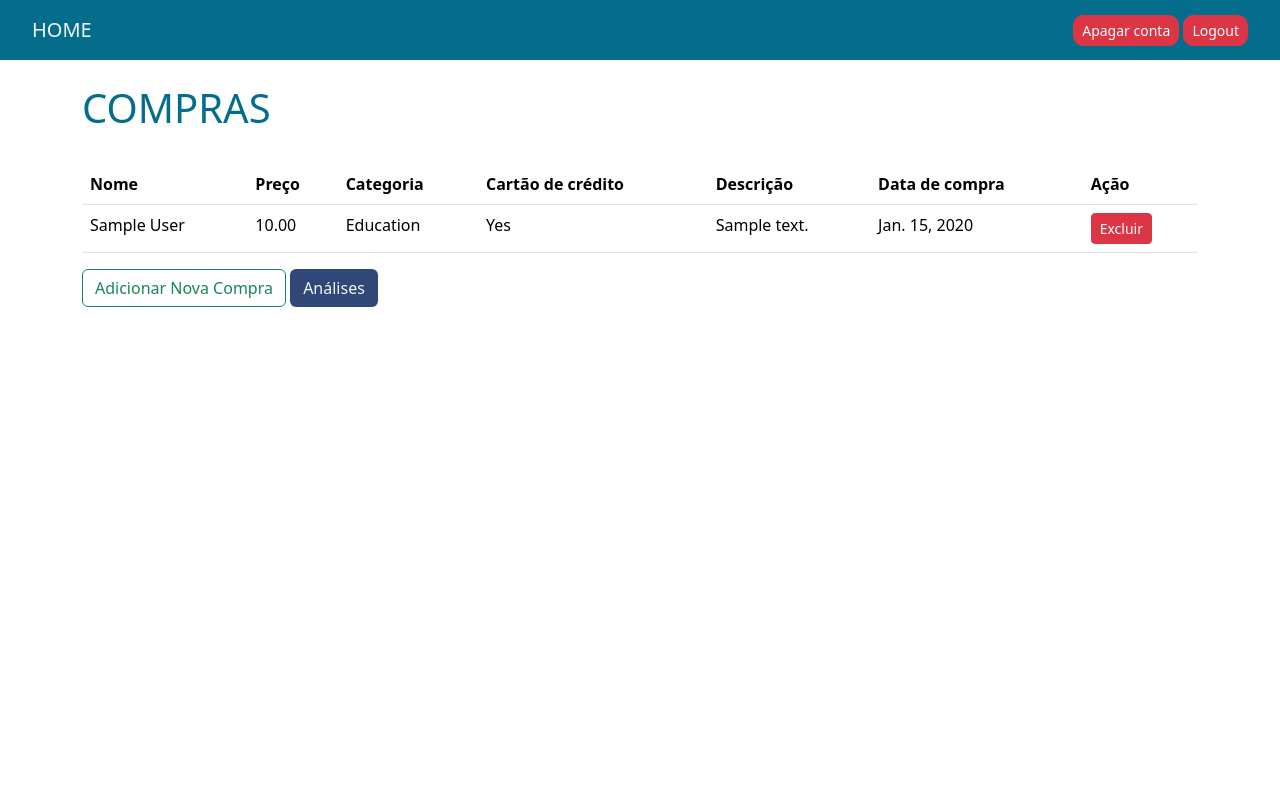
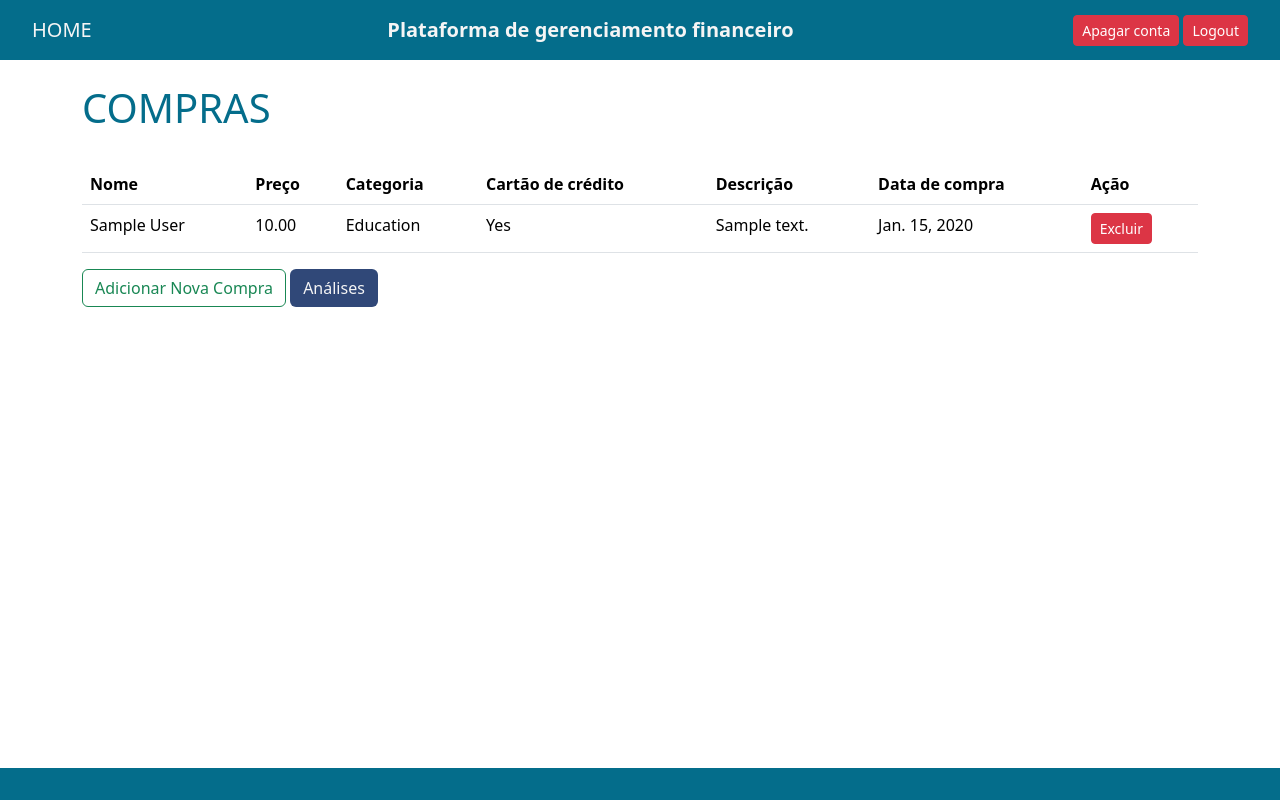
Before and after one commit to Marcoslsl/Financial-Management-Platform, a Django app: page / in a window 1280 px wide. Run offline with Django 4.2, Linux system fonts and the light colour scheme; a user stored in the database is signed in; tables that the repository leaves empty hold one stand-in row (values such as "Sample post"); parts of the project's set-up code (start-up, migrations or seed data) failed here and were passed over.

Commit message:
feat: add footer

```diff
--- a/static/css/style.css
+++ b/static/css/style.css
@@ -1,6 +1,4 @@
-body, html {
-    height: 100%;
-}
+
 
 :root {
   --cor-1: #f5f5f5;
@@ -11,10 +9,19 @@ body, html {
   --cor-6: #c7003f;
 }
 
+.main{
+  padding-bottom: 100px;
+}
+
 .custom-navbar{
   background-color: var(--cor-3);
   margin: 0; /* Remova a margem padrão da lista */
   padding: 10px 20px; /* Adicione espaçamento interno aos elementos */
+}
+
+.middle-text{
+  font-size: 20px;
+  color: var(--cor-1);
 }
 
 .title-navbar{
@@ -61,19 +68,20 @@ body, html {
 }
 
 .login-cadastro {
-        width: 300px; /* Define a largura do container */
-        padding: 20px; /* Espaçamento interno */
-        border-radius: 10px; /* Bordas arredondadas */
-        box-shadow: 0px 0px 10px rgba(0, 0, 0, 0.2); /* Sombra */
-        text-align: center; /* Centraliza o conteúdo verticalmente */
-        border: 2px solid var(--cor-3);
-    }
+    width: 300px;
+    padding: 20px;
+    border-radius: 10px;
+    box-shadow: 0px 0px 10px rgba(0, 0, 0, 0.2);
+    text-align: center;
+    border: 2px solid var(--cor-3);
+    margin: 0 auto; /* Centralizar horizontalmente */
+}
 
-.div-login{
+.div-login {
     display: flex;
     align-items: center;
     justify-content: center;
-    height: 100%;
+    height: 100vh; /* Altura da janela do navegador */
     width: 100%;
 }
 
@@ -129,3 +137,22 @@ label {
     padding: 3px;
 
 }
+
+#page-container {
+  position: relative;
+  min-height: 100vh;
+}
+
+#content-wrap {
+  padding-bottom: 2.5rem;    /* altura do rodapé */
+}
+
+.fixarRodape {
+  background-color: #046d8b;
+  width: 100%;
+  text-align: center;
+  position: absolute;
+  bottom: 0;
+  width: 100%;
+  height: 2rem;
+}
--- a/users/templates/base.html
+++ b/users/templates/base.html
@@ -15,21 +15,36 @@
     <link rel="stylesheet" type="text/css" href="{% static 'css/style.css' %}">
   </head>
   <body>
+    <div id="page-container">
+
+
     <nav class="navbar custom-navbar">
     <div class="container-fluid">
         <a href={% url 'user_view'%} class="navbar-brand title-navbar">HOME</a>
+        <div class="middle-text">
+          <b>Plataforma de gerenciamento financeiro</b>
+        </div>
         <div class="ml-auto">  <!-- class do boostrap paraalinhar os elementos à dirita -->
-            <a href={% url 'delete_account' %} class='btn btn-danger btn-sm btn-logout' data-confirm="Todos os seus dados serão perdidos, tem certeza que deseja prosseguir?">Apagar conta</a>
-            <a href={% url 'logout' %} class='btn btn-danger btn-sm btn-logout' data-confirm="Tem certeza?">Logout</a>
+            <a href={% url 'delete_account' %} class='btn btn-danger btn-sm btn-rounded' data-confirm="Todos os seus dados serão perdidos, tem certeza que deseja prosseguir?">Apagar conta</a>
+            <a href={% url 'logout' %} class='btn btn-danger btn-sm btn-rounded' data-confirm="Tem certeza?">Logout</a>
         </div>
     </div>
     </nav>
-    <main class="container">{%block content%}{%endblock content%}</main>
+
+    <main id="content-wrap" class="container main">{%block content%}{%endblock content%}</main>
+
+    <footer
+    class="text-center text-white fixarRodape">
+            <span class="me-3"></span>
+    </footer>
+
+
     <script
       src="https://cdn.jsdelivr.net/npm/bootstrap@5.3.1/dist/js/bootstrap.bundle.min.js"
       integrity="sha384-HwwvtgBNo3bZJJLYd8oVXjrBZt8cqVSpeBNS5n7C8IVInixGAoxmnlMuBnhbgrkm"
       crossorigin="anonymous"
     ></script>
 <script src="{% static 'js/javascript_files.js' %}"></script>
+  </div>
   </body>
 </html>
```
